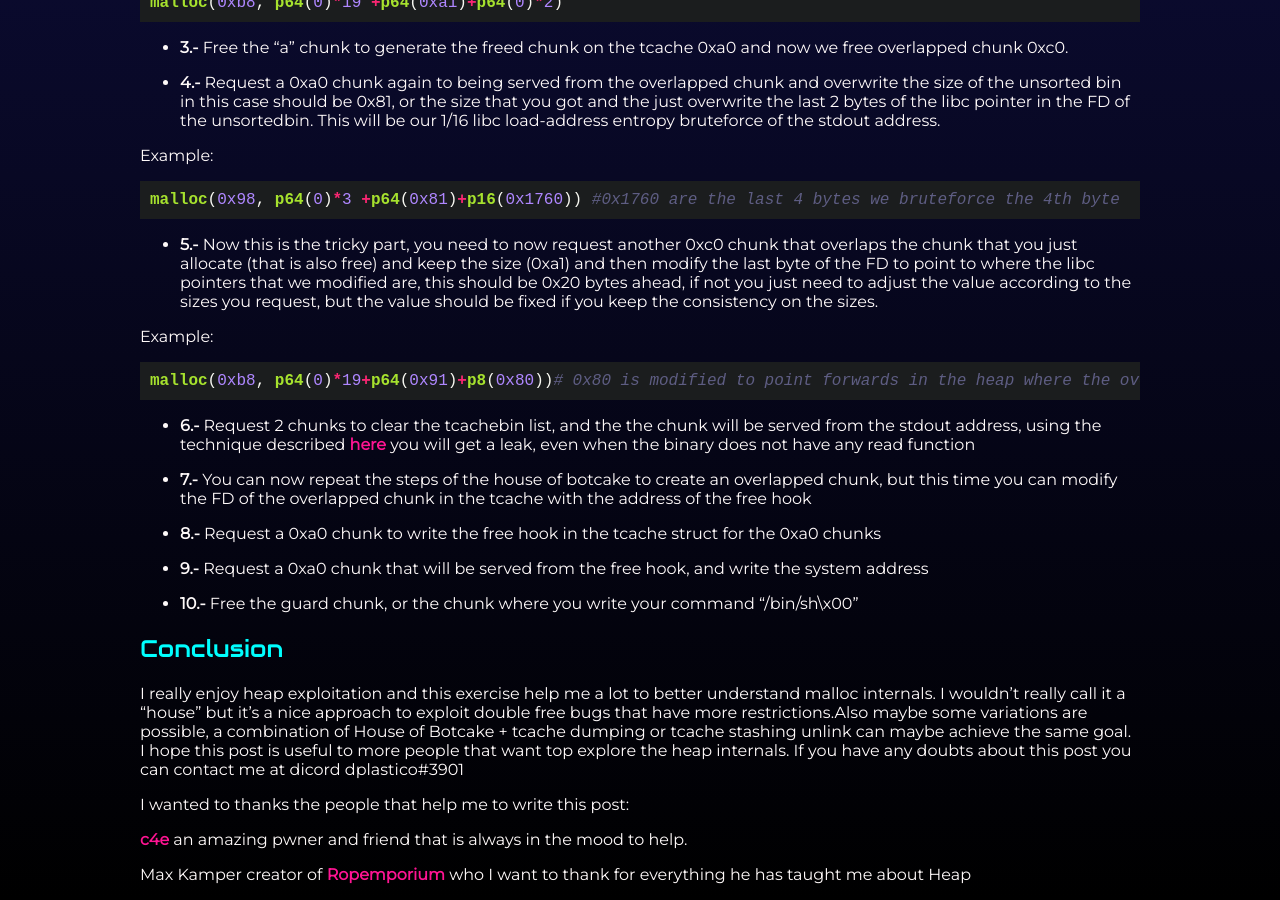
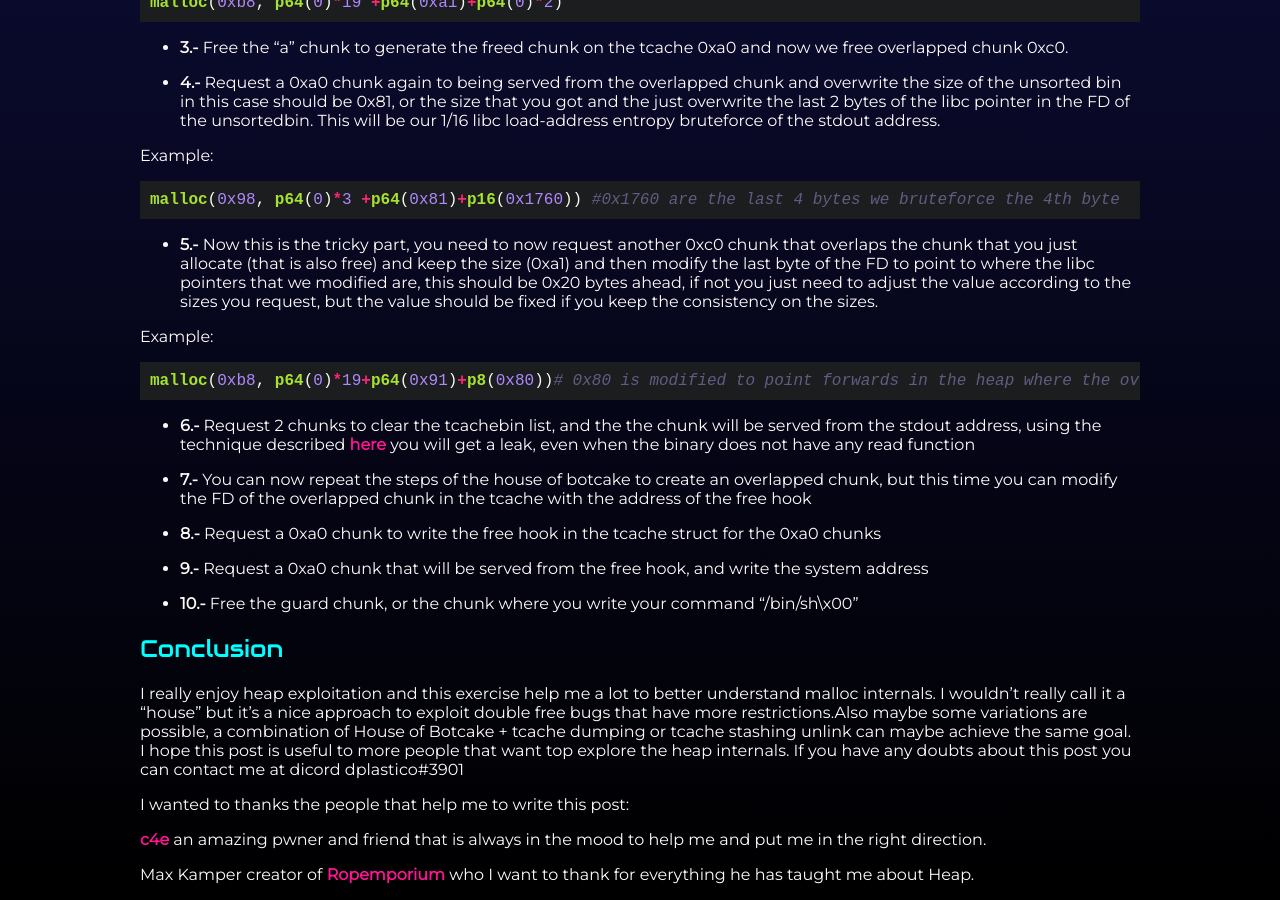
Before and after one commit to dplastico/dplastico.github.io, a Jekyll site: the page built from _posts/2021-10-17-Learning-Double-Restrictions:The-house-of-plastic-cake.md, in a window 1280 px wide and 900 px high, scrolled down 1670 px. Built offline with Jekyll 4.4.1, drawn with Linux system fonts in a browser that asks for light colours; nearby versions of some CDN libraries.

Commit message:
house of plastic v1.8

```diff
--- a/_posts/2021-10-17-Learning-Double-Restrictions:The-house-of-plastic-cake.md
+++ b/_posts/2021-10-17-Learning-Double-Restrictions:The-house-of-plastic-cake.md
@@ -90,6 +90,6 @@ I hope this post is useful to more people that want top explore the heap interna
 
 I wanted to thanks the people that help me to write this post:
 
-[c4e](https://c4ebt.github.io/) an amazing pwner and friend that is always in the mood to help.
+[c4e](https://c4ebt.github.io/) an amazing pwner and friend that is always in the mood to help me and put me in the right direction.
 
-Max Kamper creator of [Ropemporium](https://ropemporium.com/) who I want to thank for everything he has taught me about Heap
+Max Kamper creator of [Ropemporium](https://ropemporium.com/) who I want to thank for everything he has taught me about Heap.
```
